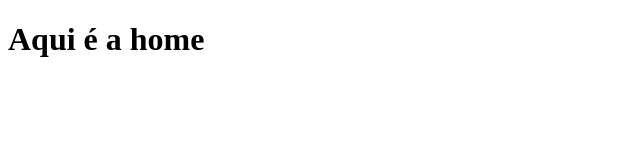
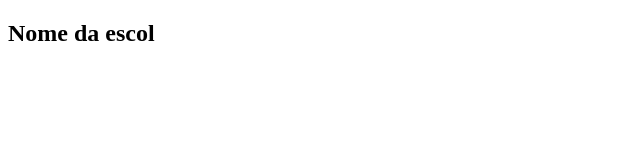
Before and after one commit to PedroCollin/Escola, a plain HTML site: page index.html in a window 1280 px wide. Shown: the whole page, without its empty margins (0-640 px from the left). Drawn offline with Linux system fonts and the light colour scheme.

Commit message:
Alterando titulo

```diff
--- a/index.html
+++ b/index.html
@@ -1,9 +1,10 @@
 <!DOCTYPE html>
 <html>
 <head>
+	<meta charset="utf-8">
 	<title>Home</title>
 </head>
 <body>
-<h1> Aqui é a home</h1>
+<h2>Nome da escol</h2>
 </body>
 </html>
```
